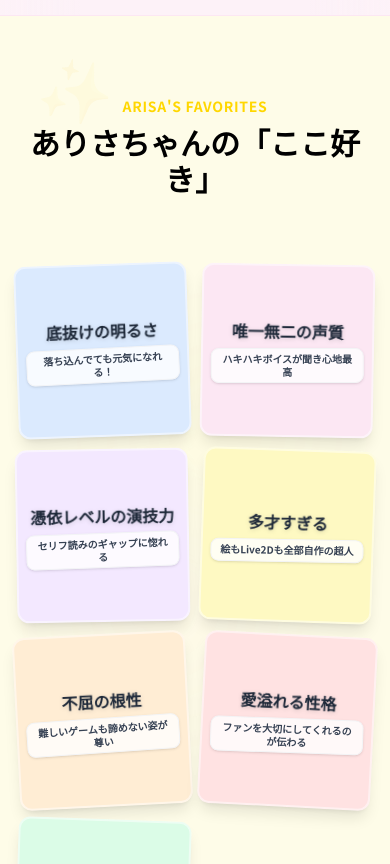
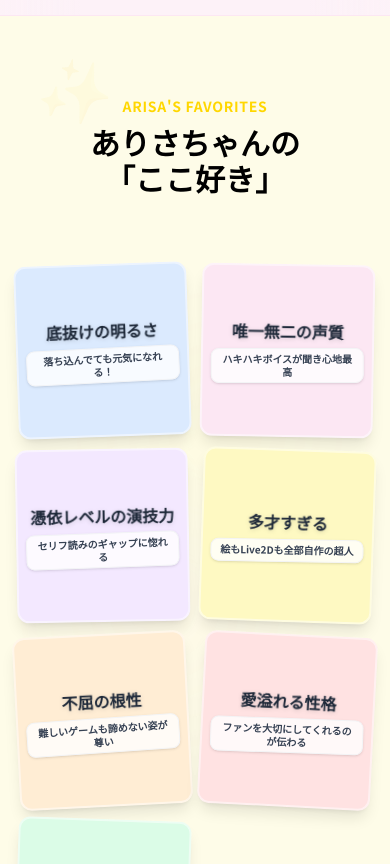
Before and after one commit to itaru-fukuda/lp-bunbuku, a Next.js app: page / in a window 390 px wide. Shown: the part 3940-4804 px from the top of the page. Built offline with nearby package versions, Linux system fonts and the light colour scheme; no server answers; a web font is replaced by a local one.

Commit message:
Optimize Favorites Section title for mobile: add line break

```diff
--- a/components/FavoritesSection.tsx
+++ b/components/FavoritesSection.tsx
@@ -12,7 +12,17 @@ export default function FavoritesSection() {
     return (
         <section className="py-20 bg-yellow-50 overflow-hidden relative">
             <div className="container mx-auto px-4 relative z-10">
-                <SectionTitle title={favorites.title} subtitle={favorites.subtitle} color="accent" />
+                <SectionTitle
+                    title={
+                        <>
+                            ありさちゃんの
+                            <br className="md:hidden" />
+                            「ここ好き」
+                        </>
+                    }
+                    subtitle={favorites.subtitle}
+                    color="accent"
+                />
 
                 <div className="mt-8 grid grid-cols-2 gap-3 md:flex md:flex-wrap md:justify-center md:gap-6">
                     {favorites.items.map((item, index) => (
--- a/components/SectionTitle.tsx
+++ b/components/SectionTitle.tsx
@@ -1,7 +1,7 @@
 import { cn } from "@/lib/utils";
 
 interface SectionTitleProps {
-    title: string;
+    title: string | React.ReactNode;
     subtitle?: string;
     className?: string;
     color?: "primary" | "accent" | "tertiary";
```
